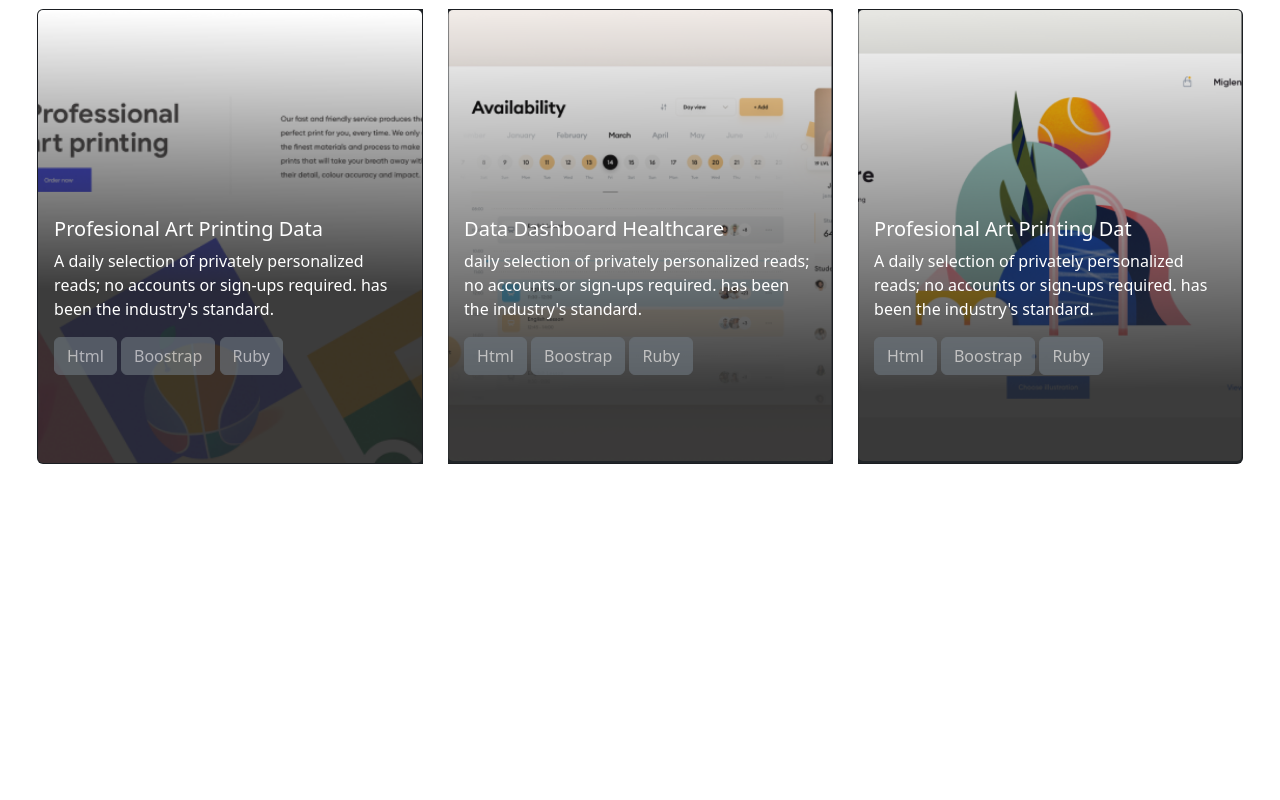
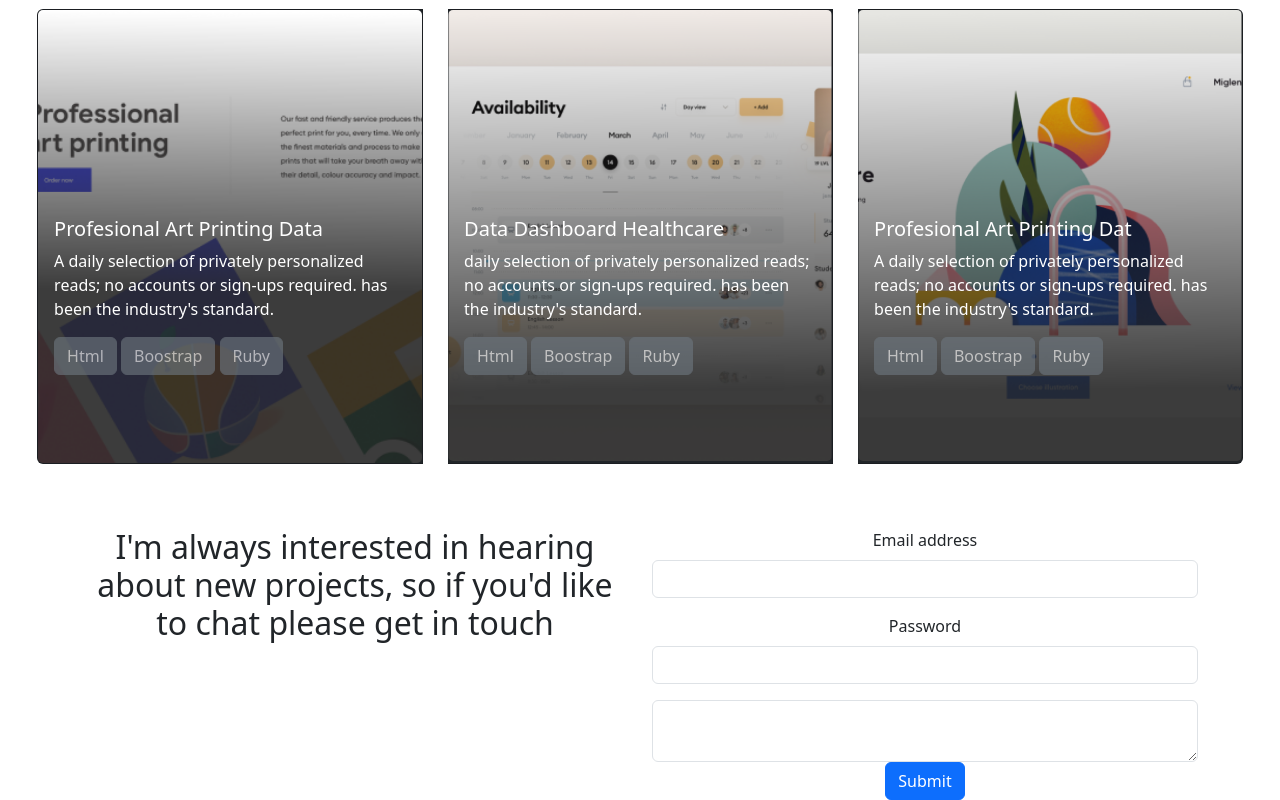
Before and after one commit to hernandanielzamora/Portfolio-Boostrap, a website: page index.html in a window 1280 px wide. Shown: the part 711-1511 px from the top of the page. Before the commit the page ends 1239 px from the top, so only its background shows below. Drawn offline with nearby package versions, Linux system fonts and the light colour scheme.

Commit message:
Added contact form with bootstrap

```diff
--- a/index.html
+++ b/index.html
@@ -114,12 +114,34 @@
       </div>
     </div>
   </section>
+  <section>
+    <div class="container text-center">
+      <div class="row">
+        <div class="col">
+          <h2>I'm always interested in hearing about new projects, so if you'd like to chat please get
+            in
+            touch</h2>
+        </div>
+        <div class="col">
+          <form>
+            <div class="mb-3">
+              <label for="exampleInputEmail1" class="form-label">Email address</label>
+              <input type="email" class="form-control" id="exampleInputEmail1" aria-describedby="emailHelp">
 
+            </div>
+            <div class="mb-3">
+              <label for="exampleInputPassword1" class="form-label">Password</label>
+              <input type="password" class="form-control" id="exampleInputPassword1">
+            </div>
+            <div class="input-group">
+              <textarea class="form-control" aria-label="With textarea"></textarea>
+            </div>
 
-
-
-
-
+            <button type="submit" class="btn btn-primary">Submit</button>
+          </form>
+        </div>
+      </div>
+  </section>
 
 
 
```
